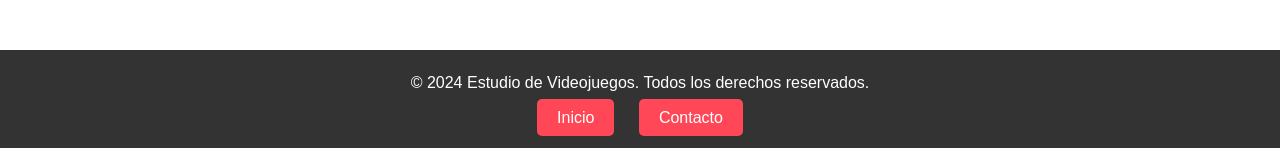
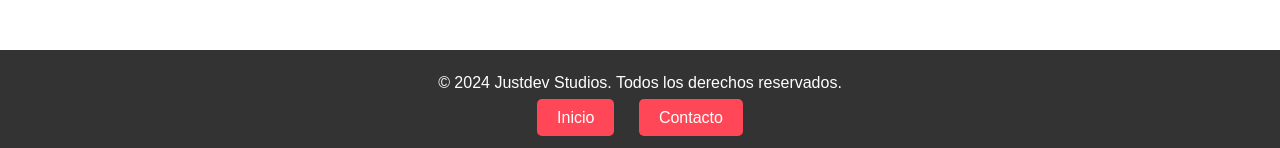
Before and after one commit to just4lexd/justdevstudios, a plain HTML site: page Alan.html in a window 1280 px wide. Shown: the part 705-853 px from the top of the page. Drawn offline with Linux system fonts and the light colour scheme.

Commit message:
Alan.html

```diff
--- a/Alan.html
+++ b/Alan.html
@@ -34,7 +34,7 @@
 
     <footer>
         <div class="container">
-            <p>&copy; 2024 Estudio de Videojuegos. Todos los derechos reservados.</p>
+            <p>&copy; 2024 Justdev Studios. Todos los derechos reservados.</p>
             <div class="footer-buttons">
                 <a href="index.html" class="btn-footer">Inicio</a>
                 <a href="contact.html" class="btn-footer">Contacto</a>
```
